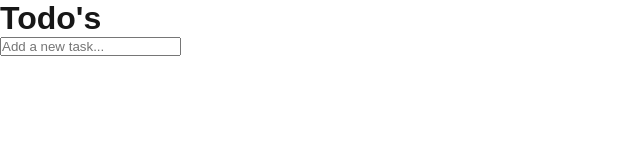
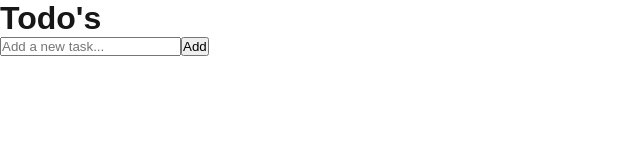
Before and after one commit to emelieforselius/todo-app, a Next.js app: page /todo in a window 1280 px wide. Shown: the top 160 px of the page, without its empty margins (0-640 px from the left). Built offline with nearby package versions, Linux system fonts and the light colour scheme.

Commit message:
Implemented add button functionality in TodoPage component

```diff
--- a/pages/todo.tsx
+++ b/pages/todo.tsx
@@ -1,8 +1,21 @@
 import { useState } from "react";
 
+type Todo = {
+  id: number;
+  text: string;
+};
 
 const TodoPage = () => {
   const [inputValue, setInputValue] = useState("");
+  const [todos, setTodos] = useState<Todo[]>([]);
+
+  const addTodo = () => {
+    if (inputValue.trim()) {
+      const newTodo = { id: Date.now(), text: inputValue };
+      setTodos([newTodo, ...todos]);
+      setInputValue("");
+    }
+  };
 
   return (
     <div>
@@ -13,6 +26,7 @@ const TodoPage = () => {
         onChange={(e) => setInputValue(e.target.value)}
         placeholder="Add a new task..."
       />
+      <button onClick={addTodo}>Add</button>
     </div>
   );
 };
```
